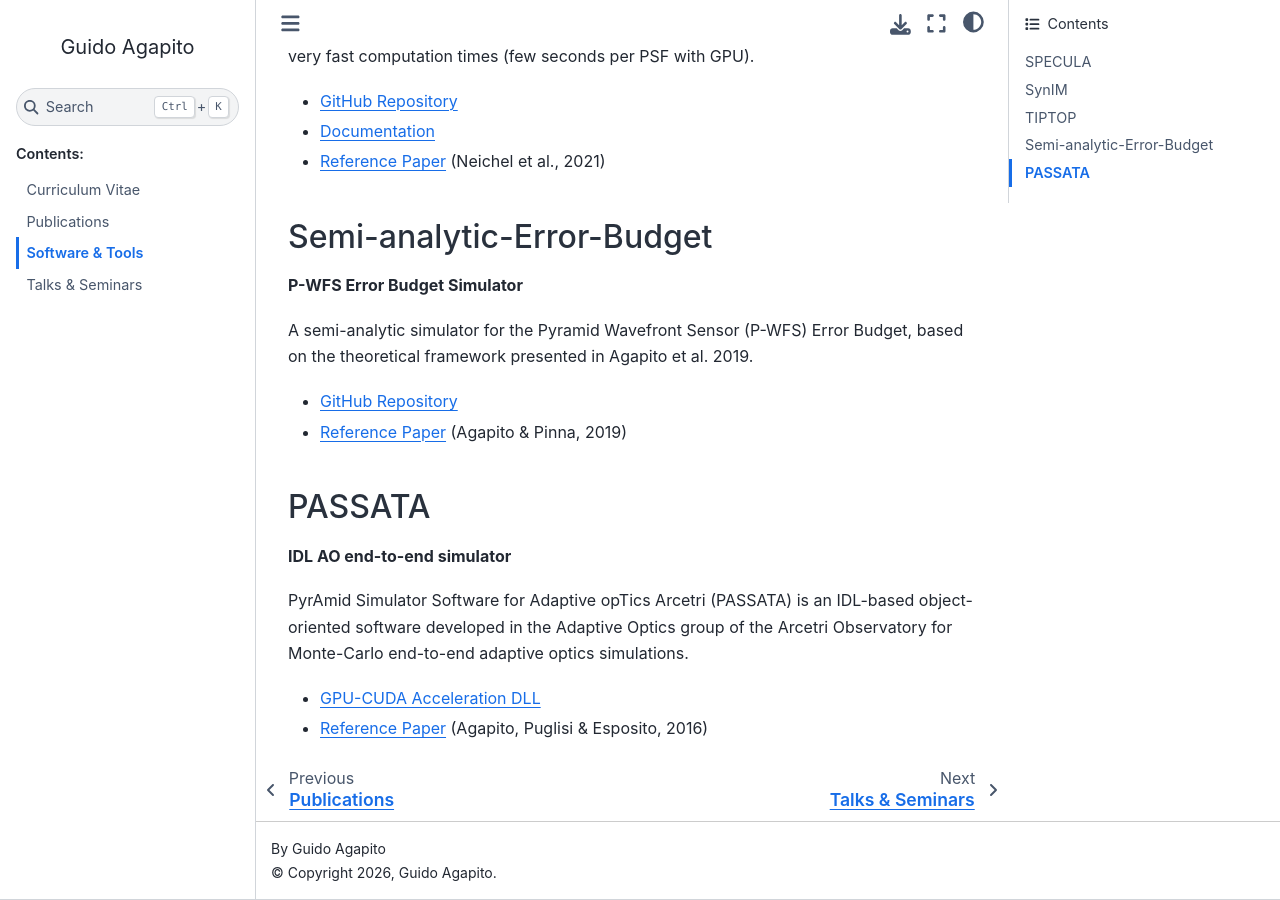
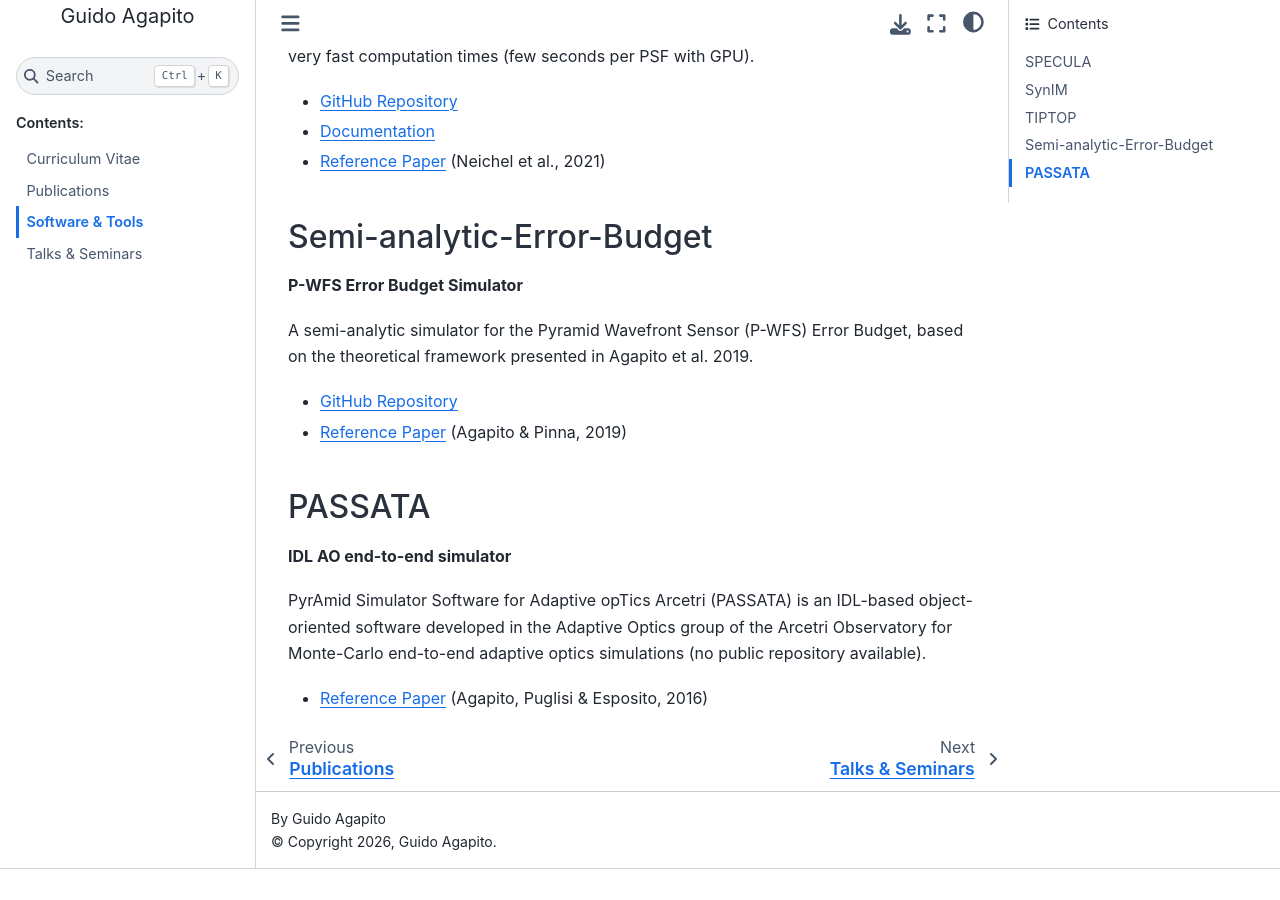
Before and after one commit to guidoagapito/guidoagapito.github.io, a Sphinx documentation site: the page built from source/software.rst, in a window 1280 px wide and 900 px high, scrolled down 1047 px. Built offline with Sphinx 7.4.7 and the Sphinx Book theme 1.1.4, drawn with Linux system fonts in a browser that asks for light colours; after the commit the page ends 1916 px from its top, so only the background shows below that.

Commit message:
(GA) PASSATA info update

```diff
--- a/source/software.rst
+++ b/source/software.rst
@@ -46,7 +46,6 @@ PASSATA
 -------
 **IDL AO end-to-end simulator**
 
-PyrAmid Simulator Software for Adaptive opTics Arcetri (PASSATA) is an IDL-based object-oriented software developed in the Adaptive Optics group of the Arcetri Observatory for Monte-Carlo end-to-end adaptive optics simulations.
+PyrAmid Simulator Software for Adaptive opTics Arcetri (PASSATA) is an IDL-based object-oriented software developed in the Adaptive Optics group of the Arcetri Observatory for Monte-Carlo end-to-end adaptive optics simulations (no public repository available).
 
-* `GPU-CUDA Acceleration DLL <https://github.com/ArcetriAdaptiveOptics/IdlTools/tree/main/GPU>`_
 * `Reference Paper <https://doi.org/10.1117/12.2233963>`_ (Agapito, Puglisi & Esposito, 2016)
```
